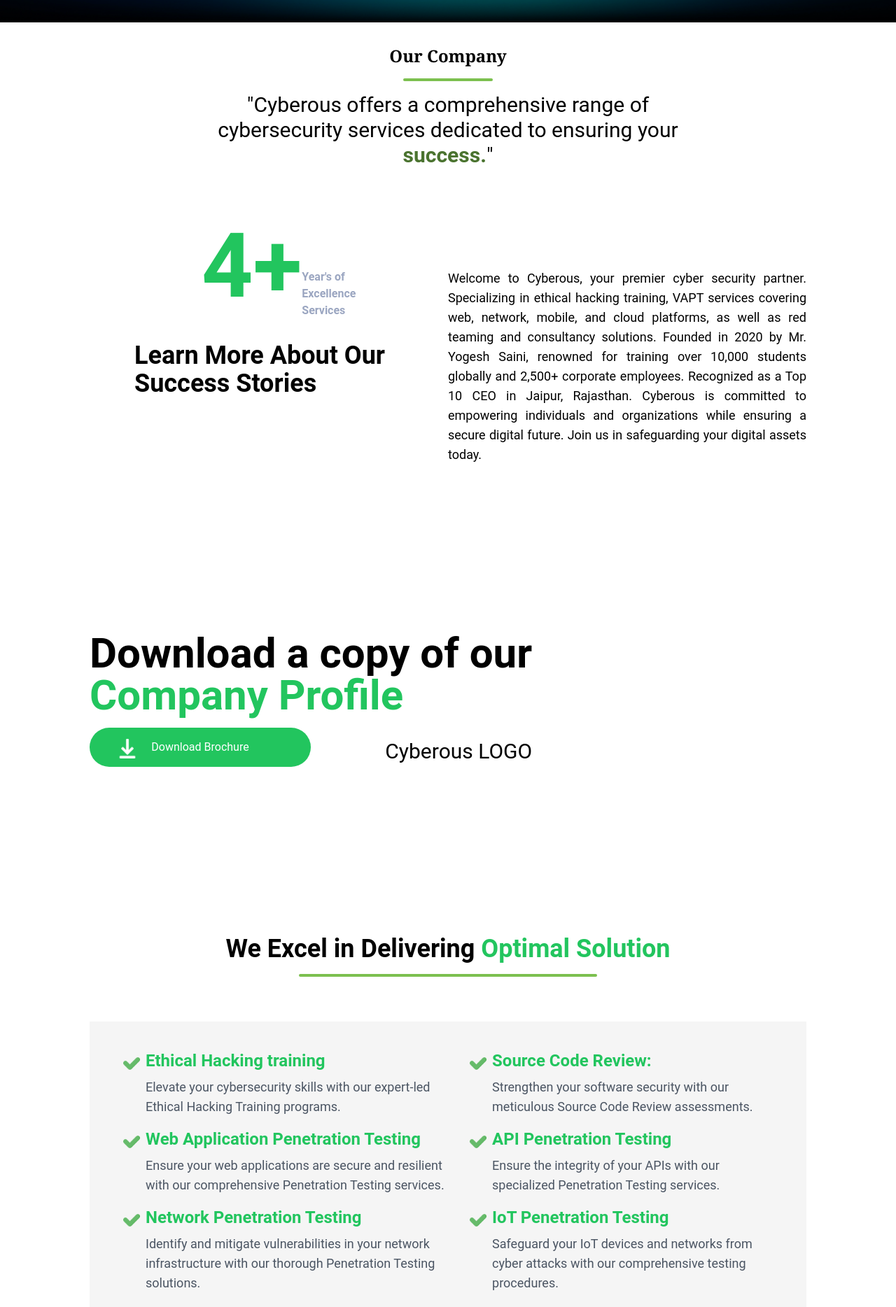
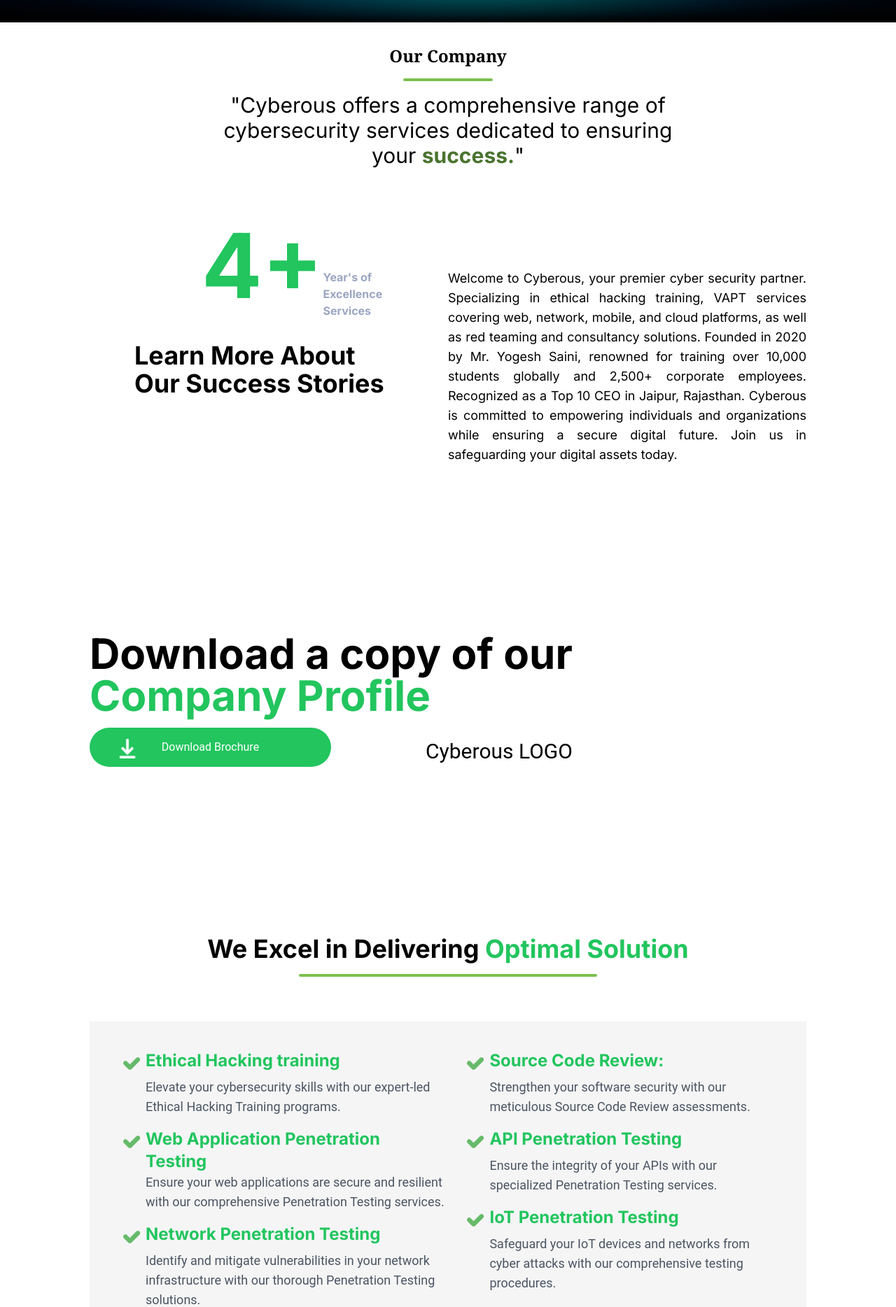
Before and after one commit to sankalp-codes244/cyberousWebsite, a React (Vite) app: page /about in a window 1280 px wide. Shown: the part 880-2748 px from the top of the page at 70% size. Built offline with nearby package versions, Linux system fonts and the light colour scheme; a web font is replaced by a local one.

Commit message:
minor changes

```diff
--- a/src/pages/About/About.jsx
+++ b/src/pages/About/About.jsx
@@ -46,19 +46,19 @@
       {/* Background section */}
       <div className='text-center relative bg-no-repeat bg-cover bg-center h-screen object-cover' style={{ backgroundImage: `url(${Images.aboutBg})`, }}>
         <div className='h-full bg-black bg-opacity-50 flex flex-col justify-center'>
-          <h1 className='text-2xl sm:text-3xl lg:text-5xl font-Inter font-bold text-white'>About Us</h1>
+          <h1 className='text-2xl sm:text-3xl lg:text-5xl font-__Inter_aaf875 font-bold text-white'>About Us</h1>
           <div className="h-1 w-32 bg-custom-buttonColor-Green my-4 mx-auto  rounded-full"></div>
-          <h2 className='text-xl sm:text-2xl lg:text-3xl text-white font-bold font-inter'>ISO:27001:2013 CERTIFIED COMPANY</h2>
+          <h2 className='text-xl sm:text-2xl lg:text-3xl text-white font-bold font-__Inter_aaf875'>ISO:27001:2013 CERTIFIED COMPANY</h2>
         </div>
       </div>
 
       {/* Company info */}
       <div className='flex flex-col justify-center py-8'>
-        <h1 className='text-lg text-center md:text-2xl font-bold font-serif font-inter'>Our Company</h1>
+        <h1 className='text-lg text-center md:text-2xl font-bold font-serif font-__Inter_aaf875'>Our Company</h1>
         <div className="h-1 w-32 bg-custom-buttonColor-Green my-4 mx-auto rounded-full "></div>
         <div className='flex justify-center'>
           <div className='w-full md:w-3/4'>
-            <p className='text-2xl mx-4 lg:text-3xl lg:mx-32 text-center font-inter'>
+            <p className='text-2xl mx-4 lg:text-3xl lg:mx-32 text-center font-__Inter_aaf875'>
               "Cyberous offers a comprehensive range of cybersecurity services dedicated to ensuring your <span className='text-custom-buttonColor-GreenDark font-bold'> success.</span>"
             </p>
           </div>
@@ -70,25 +70,25 @@
         <div className='grid grid-cols-1 md:grid-cols-2 '>
           <div className='flex flex-col'>
             <div className='flex  flex-row items-center mx-10 md:mx-40'>
-              <p className='text-9xl text-green-500 font-bold font-Inter'>4+</p>
+              <p className='text-9xl text-green-500 font-bold font-__Inter_aaf875'>4+</p>
               <div className='w-24'>
-                <p className='text-basefont-sans mt-10 text-custom-fontColor-grey font-bold font-inter md:mt-20'>Year's of Excellence Services</p>
+                <p className='text-basefont-sans mt-10 text-custom-fontColor-grey font-bold font-__Inter_aaf875 md:mt-20'>Year's of Excellence Services</p>
               </div>
             </div>
             <div className='flex justify-center'>
-              <p className='w-2/3 md:w-3/4 text-2xl md:text-4xl font-Inter mt-8 m-4 md:mt-8 md:m-0 font-inter font-bold'>
+              <p className='w-2/3 md:w-3/4 text-2xl md:text-4xl font-__Inter_aaf875 mt-8 m-4 md:mt-8 md:m-0 font-__Inter_aaf875 font-bold'>
                 Learn More About Our Success Stories
               </p>
             </div>
           </div>
-          <div className='text-lg text-justify mt-10 md:mt-20 font-Inter '>
+          <div className='text-lg text-justify mt-10 md:mt-20 font-__Inter_aaf875 '>
             Welcome to Cyberous, your premier cyber security partner. Specializing in ethical hacking training, VAPT services covering web, network, mobile, and cloud platforms, as well as red teaming and consultancy solutions. Founded in 2020 by Mr. Yogesh Saini, renowned for training over 10,000 students globally and 2,500+ corporate employees. Recognized as a Top 10 CEO in Jaipur, Rajasthan. Cyberous is committed to empowering individuals and organizations while ensuring a secure digital future. Join us in safeguarding your digital assets today.
           </div>
         </div>
         <div className='flex flex-col md:flex-row justify-between items-center mt-20 md:py-40'>
           <div className=''>
             <div className='flex flex-col'>
-              <p className='font-bold text-3xl md:text-6xl font-Inter'>Download a copy of our <p className='text-green-500 font-Inter'>Company Profile</p></p>
+              <p className='font-bold text-3xl md:text-6xl font-__Inter_aaf875'>Download a copy of our <p className='text-green-500 font-__Inter_aaf875'>Company Profile</p></p>
             </div>
             <div className='md:flex md:flex-row justify-between'>
               <button className='relative h-full w-full mt-4 mb-4 bg-green-500 text-white px-4 py-2 rounded-full hover:bg-green-700 md:h-14 md:w-1/2'>
@@ -102,8 +102,8 @@
 
       {/* We Excel section */}
       <div className='text-center my-8'>
-        <h2 className='text-3xl lg:text-4xl font-bold font-Inter'>We Excel in Delivering
-          <span className='text-green-500 text-2xl lg:text-4xl font-Inter'> Optimal Solution</span>
+        <h2 className='text-3xl lg:text-4xl font-bold font-__Inter_aaf875'>We Excel in Delivering
+          <span className='text-green-500 text-2xl lg:text-4xl font-__Inter_aaf875'> Optimal Solution</span>
         </h2>
         <div className="h-1 w-32 md:w-1/3 bg-custom-buttonColor-Green my-4 mx-auto rounded-full"></div>
       </div>
@@ -112,53 +112,53 @@
           <div className='flex flex-col lg:flex-row justify-around p-4 lg:p-10'>
             <div className='text-lg lg:text-2xl mb-8 xl:mr-6 lg:mb-0'>
               <ul className='text-green-500 space-y-4 '>
-                <li className='font-Inter'>
+                <li className='font-__Inter_aaf875'>
                   <div className='flex flex-row'>
                     <img src={Images.checkMark} className='h-6 w-6 m-2' />
                     <p className='font-bold'> Ethical Hacking training </p>
                   </div>
-                  <div font-Inter className='text-base lg:text-lg font-normal text-gray-600 font-sans'>
+                  <div font-__Inter_aaf875 className='text-base lg:text-lg font-normal text-gray-600 font-sans'>
                     <p className='pl-10'>Elevate your cybersecurity skills with our expert-led Ethical Hacking Training programs.</p>
                   </div>
                 </li>
-                <li className='font-Inter'>
+                <li className='font-__Inter_aaf875'>
                   <Link to='/services/websecurity'>
                     <div className='flex flex-row '>
                       <img src={Images.checkMark} className='h-6 w-6 m-2' />
-                      <p className='font-bold font-Inter'> Web Application Penetration Testing </p>
+                      <p className='font-bold font-__Inter_aaf875'> Web Application Penetration Testing </p>
                     </div>
                   </Link>
                   <div className='text-base lg:text-lg font-normal text-gray-600 font-sans'>
                     <p className='pl-10'>Ensure your web applications are secure and resilient with our comprehensive Penetration Testing services.</p>
                   </div>
                 </li>
-                <li className='font-Inter'>
+                <li className='font-__Inter_aaf875'>
                   <Link to='/services/network'>
                     <div className='flex flex-row'>
                       <img src={Images.checkMark} className='h-6 w-6 m-2' />
-                      <p className='font-bold font-Inter'>  Network Penetration Testing </p>
+                      <p className='font-bold font-__Inter_aaf875'>  Network Penetration Testing </p>
                     </div>
                   </Link>
                   <div className='text-base lg:text-lg font-normal text-gray-600 font-sans'>
                     <p className='pl-10'> Identify and mitigate vulnerabilities in your network infrastructure with our thorough Penetration Testing solutions.</p>
                   </div>
                 </li>
-                <li className='font-Inter'>
+                <li className='font-__Inter_aaf875'>
                   <Link to='/services/iospt'>
                     <div className='flex flex-row'>
                       <img src={Images.checkMark} className='h-6 w-6 m-2' />
-                      <p className='font-bold font-Inter'>IOS Application Penetration Testing</p>
+                      <p className='font-bold font-__Inter_aaf875'>IOS Application Penetration Testing</p>
                     </div>
                   </Link>
                   <div className='text-base lg:text-lg font-normal text-gray-600 font-sans'>
                     <p className='pl-10'>Secure your iOS apps against cyber threats with our specialized Penetration Testing services</p>
                   </div>
                 </li>
-                <li className='font-Inter'>
+                <li className='font-__Inter_aaf875'>
                   <Link to='/services/androidpt'>
                     <div className='flex flex-row'>
                       <img src={Images.checkMark} className='h-6 w-6 m-2' />
-                      <p className='font-bold font-Inter'>  Android Application Penetration Testing </p>
+                      <p className='font-bold font-__Inter_aaf875'>  Android Application Penetration Testing </p>
                     </div>
                   </Link>
                   <div className='text-base lg:text-lg font-normal text-gray-600 font-sans'>
@@ -169,33 +169,33 @@
             </div>
             <div className='text-lg lg:text-2xl'>
               <ul className=' xl:mr-6 text-green-500 space-y-4' >
-                <li className='font-Inter'>
+                <li className='font-__Inter_aaf875'>
                   <Link to='/services/sourcecode'>
                     <div className='flex flex-row'>
                       <img src={Images.checkMark} className='h-6 w-6 m-2' />
-                      <p className='font-bold font-Inter'>  Source Code Review: </p>
+                      <p className='font-bold font-__Inter_aaf875'>  Source Code Review: </p>
                     </div>
                   </Link>
                   <div className='text-base lg:text-lg font-normal text-gray-600 font-sans'>
                     <p className='pl-10'>Strengthen your software security with our meticulous Source Code Review assessments.</p>
                   </div>
                 </li>
-                <li className='font-Inter'>
+                <li className='font-__Inter_aaf875'>
                   <Link to='/services/apipt'>
                     <div className='flex flex-row'>
                       <img src={Images.checkMark} className='h-6 w-6 m-2' />
-                      <p className='font-bold font-Inter'>  API Penetration Testing </p>
+                      <p className='font-bold font-__Inter_aaf875'>  API Penetration Testing </p>
                     </div>
                   </Link>
                   <div className='text-base lg:text-lg font-normal text-gray-600 font-sans'>
                     <p className='pl-10'>Ensure the integrity of your APIs with our specialized Penetration Testing services.</p>
                   </div>
                 </li>
-                <li className='font-Inter'>
+                <li className='font-__Inter_aaf875'>
                   <Link to='/services/iotpt'>
                     <div className='flex flex-row'>
                       <img src={Images.checkMark} className='h-6 w-6 m-2' />
-                      <p className='font-bold font-Inter'>  IoT Penetration Testing </p>
+                      <p className='font-bold font-__Inter_aaf875'>  IoT Penetration Testing </p>
                     </div>
                   </Link>
                   <div className='text-base lg:text-lg font-normal text-gray-600 font-sans'>
@@ -203,26 +203,26 @@
                     </p>
                   </div>
                 </li>
-                <li className='font-Inter'>
+                <li className='font-__Inter_aaf875'>
                   <Link to='/services/consultancy'>
                     <div className='flex flex-row'>
                       <img src={Images.checkMark} className='h-6 w-6 m-2' />
-                      <p className='font-bold font-Inter'>  Cyber Security Consultancy: </p>
+                      <p className='font-bold font-__Inter_aaf875'>  Cyber Security Consultancy: </p>
                     </div>
                   </Link>
                   <div className='text-base lg:text-lg font-normal text-gray-600 font-sans'>
                     <p className='pl-10'>Get tailored cybersecurity solutions and expert guidance to protect your organization's digital assets.</p>
                   </div>
                 </li>
-                <li className='font-Inter'>
+                <li className='font-__Inter_aaf875'>
                   <Link to='/services/redteaming'>
                     <div className='flex flex-row'>
                       <img src={Images.checkMark} className='h-6 w-6 m-2' />
-                      <p className='font-bold font-Inter'>  Red Teaming: </p>
+                      <p className='font-bold font-__Inter_aaf875'>  Red Teaming: </p>
                     </div>
                   </Link>
                   <div className='text-base lg:text-lg font-normal text-gray-600 font-sans'>
-                    <p className='pl-10 font-Inter'>Assess and enhance your organization's security posture with our simulated cyber attack scenarios.</p>
+                    <p className='pl-10 font-__Inter_aaf875'>Assess and enhance your organization's security posture with our simulated cyber attack scenarios.</p>
                   </div>
                 </li>
               </ul>
@@ -236,20 +236,20 @@
         <div className="container mx-auto px-4 ">
           <div className=" grid grid-cols-1 md:grid-cols-2 lg:grid-cols-4 gap-8 text-center">
             <div className="flex flex-col justify-center">
-              <span className="text-3xl md:text-5xl font-Inter font-bold">30+</span>
-              <span className="text-xl md:text-xl p-2 font-Inter">CLIENTS SECURED</span>
+              <span className="text-3xl md:text-5xl font-__Inter_aaf875 font-bold">30+</span>
+              <span className="text-xl md:text-xl p-2 font-__Inter_aaf875">CLIENTS SECURED</span>
             </div>
             <div className="flex flex-col justify-center">
-              <span className="text-3xl md:text-5xl font-bold font-Inter">150+</span>
-              <span className="text-xl md:text-xl p-2 font-Inter">PROJECTS COMPLETED</span>
+              <span className="text-3xl md:text-5xl font-bold font-__Inter_aaf875">150+</span>
+              <span className="text-xl md:text-xl p-2 font-__Inter_aaf875">PROJECTS COMPLETED</span>
             </div>
             <div className="flex flex-col justify-center">
-              <span className="text-3xl md:text-5xl font-bold font-Inter">20+</span>
-              <span className="text-xl md:text-xl p-2 font-Inter">SKILLED PROFESSIONAL</span>
+              <span className="text-3xl md:text-5xl font-bold font-__Inter_aaf875">20+</span>
+              <span className="text-xl md:text-xl p-2 font-__Inter_aaf875">SKILLED PROFESSIONAL</span>
             </div>
             <div className="flex flex-col justify-center">
-              <span className="text-3xl md:text-5xl font-bold font-Inter">12000+</span>
-              <span className="text-xl md:text-xl p-2 font-Inter">STUDENTS TRAINED</span>
+              <span className="text-3xl md:text-5xl font-bold font-__Inter_aaf875">12000+</span>
+              <span className="text-xl md:text-xl p-2 font-__Inter_aaf875">STUDENTS TRAINED</span>
             </div>
           </div>
         </div>
--- a/tailwind.config.js
+++ b/tailwind.config.js
@@ -27,8 +27,8 @@
         'custom-greyLightColor': '#f5f5f5',
         'custom-greyBorderColor': '#f5f5f5',
         'custom-black-color': '#222222',
-        'custom-orange-color':'#c03a1f',
-        'custom-orange-colorlight':'#d64123',
+        'custom-orange-color':'#a02c0c',
+        'custom-orange-colorlight':'#af3009',
 
       },
       fontFamily: {
```
Also changed, not shown: src/pages/Careers/Career.jsx (added, +13 -0 lines), src/pages/Services/Services.jsx (+31 -31 lines).
